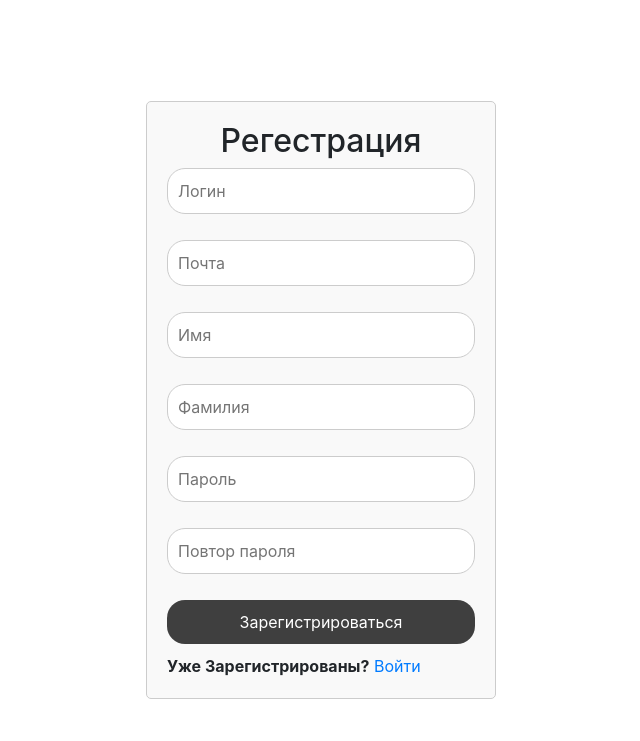
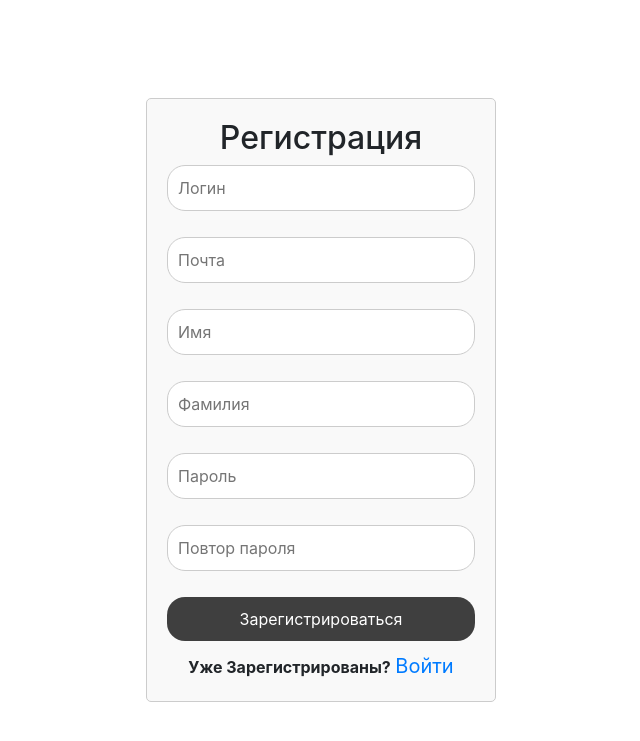
Before and after one commit to Fenek7645/hackaton_, a Django app: page /regestration/ in a window 1280 px wide. Shown: the top 741 px of the page, without its empty margins (319-959 px from the left). Run offline with Django 5.2, Linux system fonts and the light colour scheme; some libraries are stand-ins or nearby versions.

Commit message:
испроравил регшестрациюб

```diff
--- a/main/static/regestration/css/regestration.css
+++ b/main/static/regestration/css/regestration.css
@@ -48,3 +48,11 @@ h2 {
     padding-left: 19px;
     height: 18px;
 }
+
+.form-footer {
+    text-align: center;
+}
+
+.form-footer a{
+    font-size: 20px;
+}
--- a/regestration/templates/regestration/regestration.html
+++ b/regestration/templates/regestration/regestration.html
@@ -11,7 +11,7 @@
 <body>
   <div>
       <form method="post">
-          <h2>Регестрация</h2>
+          <h2>Регистрация</h2>
           {% csrf_token %}
           {{form.as_p}}
           <button type="submit">Зарегистрироваться</button>
```
